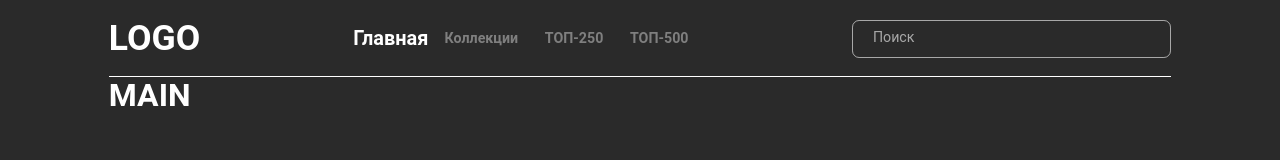
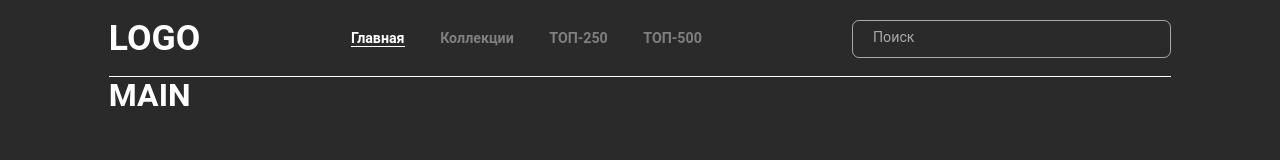
Before and after one commit to Aleksandrov-Georgy/kinoshka, a Next.js app: page / in a window 1280 px wide. Shown: the top 160 px of the page. Built offline with nearby package versions, Linux system fonts and the light colour scheme.

Commit message:
add styles navBar

```diff
--- a/src/Components/Header/Components/Search/search.module.scss
+++ b/src/Components/Header/Components/Search/search.module.scss
@@ -18,14 +18,14 @@
     padding: 0 convertPX(15);
     line-height: convertPX(40);
     border-radius: convertPX(8);
-    border: convertPX(1) solid rgba(255, 255, 255, 0.594);
+    border: convertPX(1) solid $label-search;
     background: transparent;
     transition: 0.1s ease;
     z-index: 1111;
     color: $text-page;
 
     &:focus, &:valid {
-      border: convertPX(1) solid rgba(255, 255, 255, 1);
+      border: convertPX(1) solid $border;
     }
     &:focus + .label,
     &:valid + .label {
@@ -46,7 +46,7 @@
   background-color: transparent;
   position: absolute;
   font-size: convertPX(16);
-  color: rgba(255, 255, 255, 0.594);
+  color: $label-search;
   padding: 0 convertPX(8);
   margin: 0 convertPX(15);
   transition: .2s ease;
--- a/src/Components/Header/header.module.scss
+++ b/src/Components/Header/header.module.scss
@@ -11,18 +11,39 @@
 
 .nav {
   display: flex;
-  gap: convertPX(30);
+  gap: convertPX(40);
 
   h2 {
+    position: relative;
     font-weight: 700;
     font-size: convertPX(16);
     color: $color-Link-cap;
+    transition: .3s ease;
+
+    &:hover {
+      color: $color-Link-hover;
+    }
+  }
+
+  h2::before {
+    content: '';
+    position: absolute;
+    top: 100%;
+    left: 0;
+    width: 0;
+    height: 1px;
+    background: $text-page;
+    transition: .3s ease;
+  }
+
+  h2:hover::before {
+    width: 100%;
   }
 
   .active {
     font-size: convertPX(16);
-    scale: 1.4;
     color: $text-page;
+    border-bottom: 1px solid $text-page;
   }
 }
 
--- a/styles/variabals.scss
+++ b/styles/variabals.scss
@@ -6,7 +6,11 @@ $text-page: #ffffff;
 $background: #2a2a2a;
 $border-bottom-cap:  #ffffff;
 $color-Link-cap: rgba(255, 255, 255, 0.4);
+$color-Link-hover: rgba(255, 255, 255, 0.76);
+
 $background-input-search-cap: rgba(255, 255, 255, 0.6);
 $color-icon-search-cap: #2a2a2a;
 $color-text-search-cap: #2a2a2a;
 $color-background-input: #ffffff;
+$border: rgba(255, 255, 255, 1);
+$label-search: rgba(255, 255, 255, 0.594);
```
